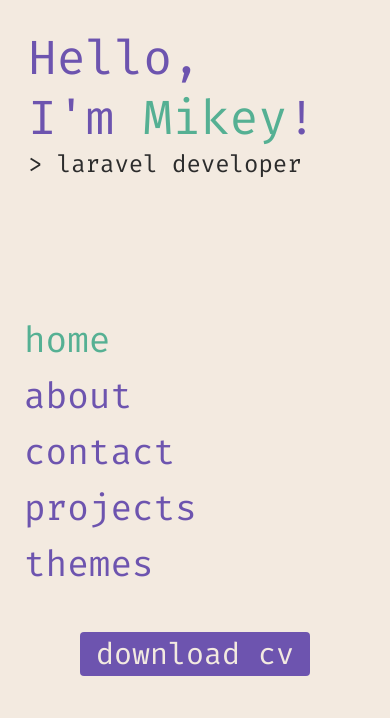
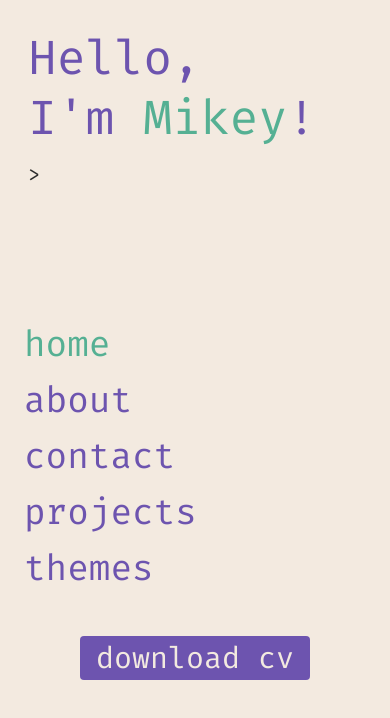
Before and after one commit to mikeycodingstuff/mikeycodingstuff.github.io, a Vue app: page / in a window 390 px wide. Shown: the top 718 px of the page. Built offline with nearby package versions, Linux system fonts and the light colour scheme.

Commit message:
typewriter effect

```diff
--- a/src/components/TypeWriter.vue
+++ b/src/components/TypeWriter.vue
@@ -1,16 +1,98 @@
 <script setup>
-defineProps({
-  prompt: String,
+import { ref, onMounted } from 'vue';
+
+const props = defineProps({
+  prompt: {
+    type: String,
+    default: '>',
+  },
   messages: Array,
+  cursor: {
+    type: String,
+    default: '_',
+  },
+  typeMinSpeed: {
+    type: Number,
+    default: 60,
+  },
+  typeMaxSpeed: {
+    type: Number,
+    default: 150,
+  },
+  deleteMinSpeed: {
+    type: Number,
+    default: 50,
+  },
+  deleteMaxSpeed: {
+    type: Number,
+    default: 100,
+  },
+  deletePause: {
+    type: Number,
+    default: 2000,
+  },
+  typePause: {
+    type: Number,
+    default: 1000,
+  },
+});
+
+const currentMessage = ref('');
+const currentIndex = ref(0);
+const messagesArrayIndex = ref(0);
+const isDeleting = ref(false);
+let shuffledMessages = [];
+
+function shuffle(array) {
+  for (let i = array.length - 1; i > 0; i--) {
+    const j = Math.floor(Math.random() * (i + 1));
+    [array[i], array[j]] = [array[j], array[i]];
+  }
+  return array;
+}
+
+function randomSpeed(min, max) {
+  return Math.floor(Math.random() * (max - min + 1)) + min;
+}
+
+function typeWriter() {
+  const message = shuffledMessages[messagesArrayIndex.value];
+
+  if (!isDeleting.value) {
+    if (currentIndex.value < message.length) {
+      currentMessage.value += message[currentIndex.value];
+      currentIndex.value++;
+      setTimeout(typeWriter, randomSpeed(props.typeMinSpeed, props.typeMaxSpeed));
+    } else {
+      isDeleting.value = true;
+      setTimeout(typeWriter, props.deletePause);
+    }
+  } else {
+    if (currentIndex.value > 0) {
+      currentMessage.value = message.substring(0, currentIndex.value - 1);
+      currentIndex.value--;
+      setTimeout(typeWriter, randomSpeed(props.deleteMinSpeed, props.deleteMaxSpeed));
+    } else {
+      isDeleting.value = false;
+      messagesArrayIndex.value = (messagesArrayIndex.value + 1) % shuffledMessages.length;
+      setTimeout(typeWriter, props.typePause);
+    }
+  }
+}
+
+onMounted(() => {
+  shuffledMessages = shuffle([...props.messages]);
+  if (shuffledMessages.length !== 0) {
+    typeWriter();
+  }
 });
 </script>
 
 <template>
-  <div>
-    <p class="text-2xl">
-      <span class="">{{ prompt }}</span>
-      {{ messages[Math.floor(Math.random() * messages.length)]
-      }}<span class="inline-block animate-blink">_</span>
+  <div class="mt-3">
+    <p class="text-xl md:text-2xl">
+      <span>{{ prompt }}</span>
+      {{ currentMessage }}<span class="inline-block animate-blink">{{ props.cursor }}</span>
     </p>
   </div>
 </template>
--- a/src/typewriter.js
+++ b/src/typewriter.js
@@ -1,7 +1,7 @@
 export const messages = [
   '^_^',
-  'backend developer',
-  'frontend developer',
-  'full stack developer',
+  'back-end developer',
+  'front-end developer',
+  'full-stack developer',
   'laravel developer',
 ];
--- a/src/views/HomeView.vue
+++ b/src/views/HomeView.vue
@@ -21,7 +21,7 @@ import { messages } from '@/typewriter';
       </template>
 
       <template #sub>
-        <type-writer prompt=">" :messages="messages" />
+        <type-writer :messages="messages" />
       </template>
 
       <div>
```
